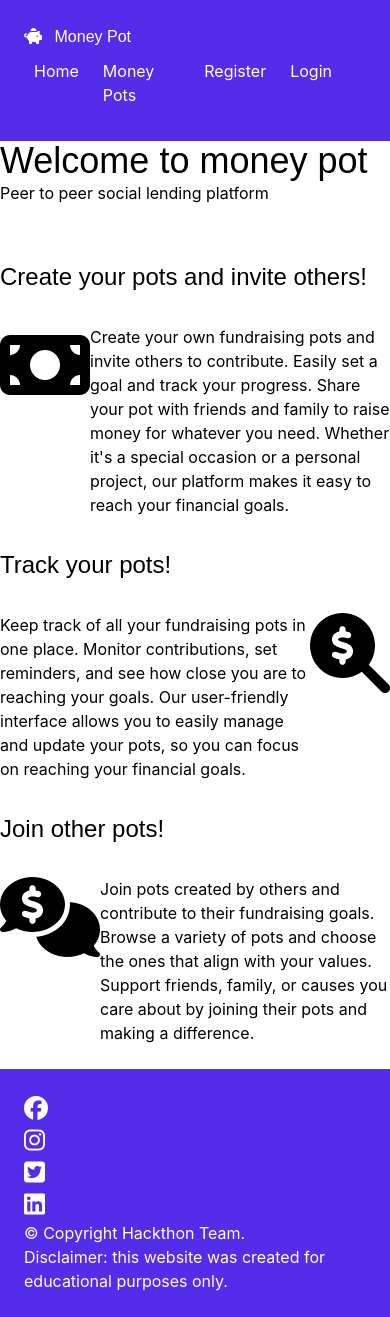
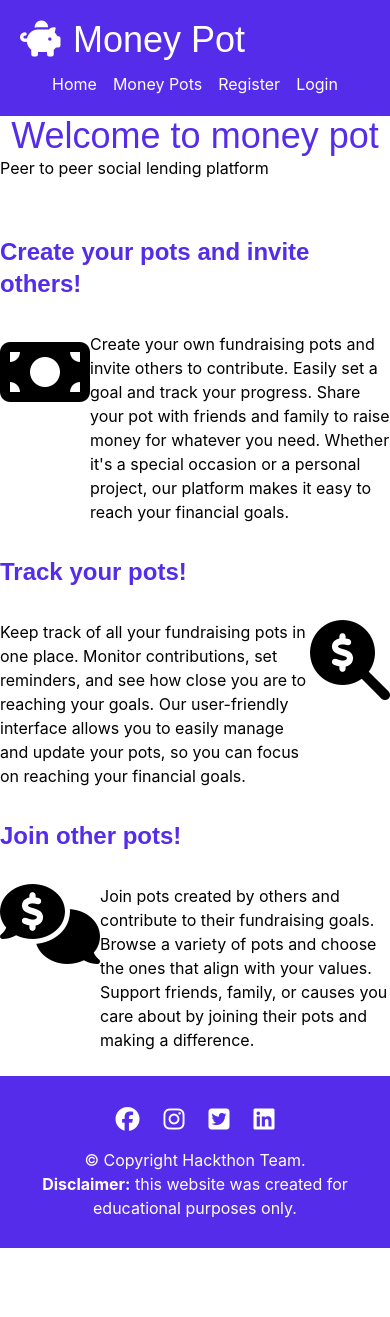
Before and after one commit to AwsSG/revfinance, a Flask app: page / in a window 390 px wide. After the commit the page ends 1248 px from the top, so only its background shows below. Run offline with Flask 3, Linux system fonts and the light colour scheme; some libraries are stand-ins or nearby versions.

Commit message:
Style header and footer for larger screens and fix responsive bug

```diff
--- a/static/css/output.css
+++ b/static/css/output.css
@@ -423,12 +423,17 @@ h1 {
   font-family: Archivo Black, sans-serif;
   font-size: 2.25rem;
   line-height: 2.5rem;
+  --tw-text-opacity: 1;
+  color: rgb(85 44 233 / var(--tw-text-opacity));
+  text-align: center;
 }
 
 h2 {
   font-family: Archivo Black, sans-serif;
   font-size: 1.5rem;
   line-height: 2rem;
+  --tw-text-opacity: 1;
+  color: rgb(85 44 233 / var(--tw-text-opacity));
 }
 
 body, p {
@@ -533,21 +538,16 @@ body, p {
   position: static;
 }
 
-.mx-auto {
-  margin-left: auto;
-  margin-right: auto;
-}
-
 .mr-2 {
   margin-right: 0.5rem;
 }
 
+.mr-4 {
+  margin-right: 1rem;
+}
+
 .mr-6 {
   margin-right: 1.5rem;
-}
-
-.ml-10 {
-  margin-left: 2.5rem;
 }
 
 .block {
@@ -562,24 +562,16 @@ body, p {
   display: table;
 }
 
-.h-24 {
-  height: 6rem;
+.max-w-4xl {
+  max-width: 56rem;
 }
 
-.w-full {
-  width: 100%;
+.items-end {
+  align-items: flex-end;
 }
 
-.w-1\/3 {
-  width: 33.333333%;
-}
-
-.w-2\/3 {
-  width: 66.666667%;
-}
-
-.justify-between {
-  justify-content: space-between;
+.justify-center {
+  justify-content: center;
 }
 
 .border {
@@ -591,20 +583,36 @@ body, p {
   background-color: rgb(85 44 233 / var(--tw-bg-opacity));
 }
 
-.p-6 {
-  padding: 1.5rem;
+.p-5 {
+  padding: 1.25rem;
+}
+
+.p-7 {
+  padding: 1.75rem;
+}
+
+.pb-0 {
+  padding-bottom: 0px;
+}
+
+.pb-3 {
+  padding-bottom: 0.75rem;
 }
 
 .pt-8 {
   padding-top: 2rem;
 }
 
-.pl-4 {
-  padding-left: 1rem;
+.pt-2 {
+  padding-top: 0.5rem;
 }
 
-.align-middle {
-  vertical-align: middle;
+.pt-3 {
+  padding-top: 0.75rem;
+}
+
+.text-center {
+  text-align: center;
 }
 
 .font-archivo-black {
@@ -621,9 +629,13 @@ body, p {
   line-height: 2rem;
 }
 
-.text-lg {
-  font-size: 1.125rem;
-  line-height: 1.75rem;
+.text-base {
+  font-size: 1rem;
+  line-height: 1.5rem;
+}
+
+.font-bold {
+  font-weight: 700;
 }
 
 .text-white {
@@ -636,12 +648,32 @@ body, p {
   color: rgb(68 229 231 / var(--tw-text-opacity));
 }
 
-@media (min-width: 640px) {
-  .sm\:float-none {
-    float: none;
+@media (min-width: 768px) {
+  .md\:mr-8 {
+    margin-right: 2rem;
   }
 
-  .sm\:text-center {
-    text-align: center;
+  .md\:mr-7 {
+    margin-right: 1.75rem;
+  }
+
+  .md\:flex {
+    display: flex;
+  }
+
+  .md\:p-7 {
+    padding: 1.75rem;
+  }
+
+  .md\:text-xl {
+    font-size: 1.25rem;
+    line-height: 1.75rem;
   }
 }
+
+@media (min-width: 1024px) {
+  .lg\:text-5xl {
+    font-size: 3rem;
+    line-height: 1;
+  }
+}
--- a/static/css/styles.css
+++ b/static/css/styles.css
@@ -1,6 +1,6 @@
 
-/* Navbar */
-
+/* Navbar this was added in at the start of the project and it not being used */
+/*
 nav {
     display: flex;
     justify-content: space-between;
@@ -34,3 +34,4 @@ nav {
     text-decoration: none;
     margin-left: 10px;
   }
+  */
--- a/static/src/input.css
+++ b/static/src/input.css
@@ -7,10 +7,13 @@
     h1 {
         @apply font-archivo-black;
         @apply text-4xl;
+        @apply text-han-purple;
+        @apply text-center;
     }
     h2 {
         @apply font-archivo-black;
         @apply text-2xl;
+        @apply text-han-purple;
     }
     body, p {
         @apply font-inter;
--- a/templates/base.html
+++ b/templates/base.html
@@ -19,29 +19,29 @@
 
 <body>
   <div class="bg-han-purple">
-    <header class="p-6 lg:flex">
+    <header class="p-5 md:flex md:p-7">
       <div>
-        <i class="fa-solid fa-piggy-bank text-white text-3xl mr-2 lg:text-4xl"></i>
-        <span class="text-3xl font-archivo-black text-white mr-6 lg:text-5xl">Money Pot</span>
+        <i class="fa-solid fa-piggy-bank text-4xl mr-2 lg:text-5xl text-white"></i>
+        <span class="font-archivo-black text-4xl md:mr-8 lg:text-5xl text-white">Money Pot</span>
       </div>
 
-      <nav class="bg-han-purple justify-between sm:text-center">
-        <ul class="flex text-white">
-          <li class="mr-6 hover:text-fluorescent-blue">
+      <nav class="pt-3 items-end bg-han-purple md:flex">
+        <ul class="flex justify-center text-white md:text-xl">
+          <li class="mr-4 hover:text-fluorescent-blue md:mr-7">
             <a href="{{ url_for('home') }}">Home</a>
           </li>
-          <li class="mr-6  hover:text-fluorescent-blue">
+          <li class="mr-4 hover:text-fluorescent-blue md:mr-7">
             <a href="">Money Pots</a>
-          </li">
+          </li>
           {% if session.user %}
-          <li class="mr-6  hover:text-fluorescent-blue">
+          <li class="mr-4 hover:text-fluorescent-blue md:mr-7">
             <a href="">Logout</a>
           </li>
           {% else %}
-          <li class="mr-6  hover:text-fluorescent-blue">
+          <li class="mr-4 hover:text-fluorescent-blue md:mr-7">
             <a href="{{ url_for('signup') }}">Register</a>
           </li>
-          <li class="mr-6  hover:text-fluorescent-blue">
+          <li class="hover:text-fluorescent-blue">
             <a href="{{ url_for('login') }}">Login</a>
           </li>
           {% endif %}
@@ -61,32 +61,32 @@
         {% endblock %}
     </main>
 
-    <footer class="p-6 bg-han-purple text-center">
-      <div class="container">
+    <footer class="p-7 bg-han-purple">
+      <div>
         <!-- social media icons -->
         <div>
-            <ul class="text-2xl text-white text-center">
-              <li class="inline mr-6 hover:text-fluorescent-blue">
+            <ul class="flex justify-center pb-3 text-2xl text-white">
+              <li class="mr-6 hover:text-fluorescent-blue">
                 <a href="https://www.facebook.com" target="_blank" rel="noopener" aria-label="Visit our Facebook page (opens in a new tab)"><i class="fa-brands fa-facebook"></i></a>
               </li>
-              <li class="inline mr-6 hover:text-fluorescent-blue">
+              <li class="mr-6 hover:text-fluorescent-blue">
                 <a href="https://www.instagram.com" target="_blank" rel="noopener" aria-label="Visit our Instagram page (opens in a new tab)"><i class="fa-brands fa-instagram"></i></a>
               </li>
-              <li class="inline mr-6 hover:text-fluorescent-blue">
+              <li class="mr-6 hover:text-fluorescent-blue">
                 <a href="https://www.twitter.com" target="_blank" rel="noopener" aria-label="Visit our Twitter page (opens in a new tab)"><i class="fa-brands fa-square-twitter"></i></a>
               </li>
-              <li class="inline mr-6 hover:text-fluorescent-blue">
+              <li class="hover:text-fluorescent-blue">
                 <a href="https://www.linkedin.com" target="_blank" rel="noopener" aria-label="Visit our LinkedIn page (opens in a new tab)"><i class="fa-brands fa-linkedin"></i></a>
               </li>
             </ul>
         </div>
           <!-- copyright and disclaimer -->
-        <div class="text-center p-4">
+        <div>
           <p class="text-center text-white">
             © Copyright Hackthon Team.
           </p>
           <p class="text-center text-white">
-            Disclaimer: this website was created for educational purposes only.
+            <span class="font-bold">Disclaimer:</span> this website was created for educational purposes only.
           </p>
         </div>
       </div>
```
